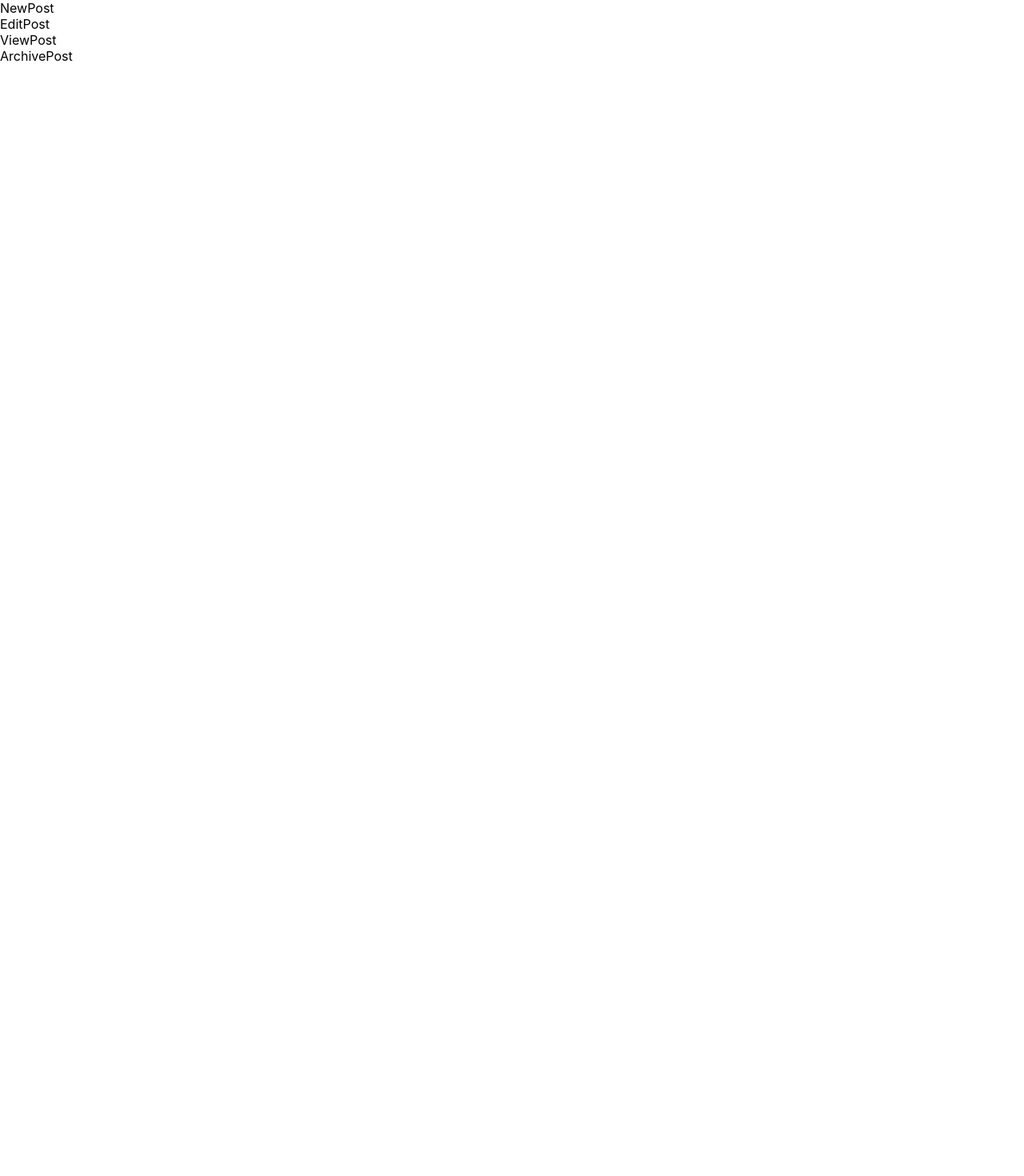
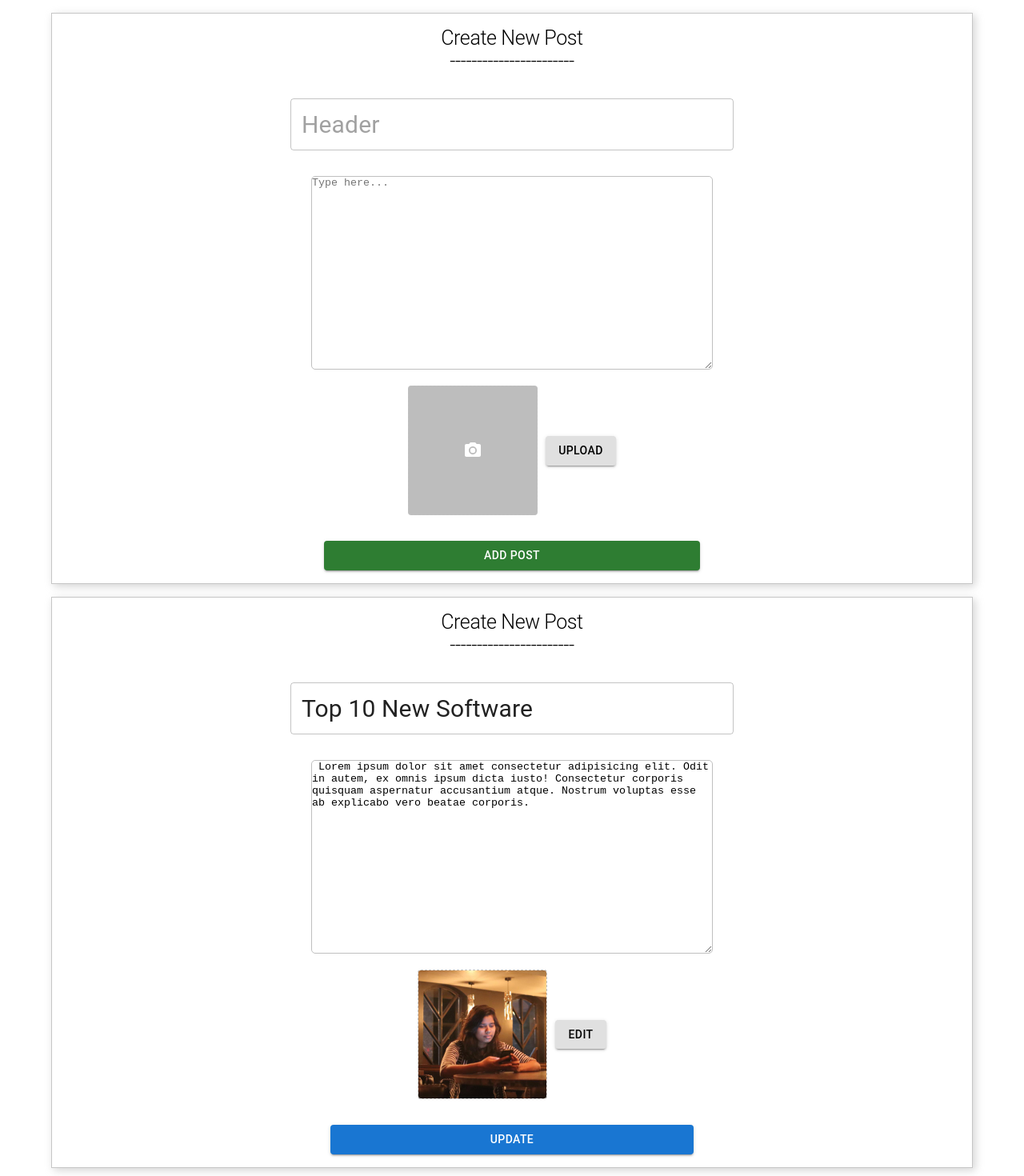
Before and after one commit to codewithdolly/crud01--blog-website--project-16, a React (Create React App) app: page / in a window 1280 px wide. Shown: the top 1470 px of the page at 80% size. Before the commit the page ends 800 px from the top, so only its background shows below. Built offline with nearby package versions, Linux system fonts and the light colour scheme.

Commit message:
New post -page created

```diff
--- a/src/App.scss
+++ b/src/App.scss
@@ -7,4 +7,5 @@ body{
   margin: 0;
   padding: 0;
   box-sizing: border-box;
+  text-align: center;
 }
--- a/src/Components/EditPost/EditPost.js
+++ b/src/Components/EditPost/EditPost.js
@@ -1,9 +1,95 @@
 import React from 'react'
 import "./EditPost.scss"
+import Box from "@mui/material/Box";
+import TextField from "@mui/material/TextField";
+import TextareaAutosize from "@mui/material/TextareaAutosize";
+import Button from "@mui/material/Button";
+import { styled } from "@mui/material/styles";
+import PhotoCamera from "@mui/icons-material/PhotoCamera";
+import Typography from '@mui/material/Typography';
+import { Avatar } from '@mui/material';
+import img1 from "../images/d.jpg"
+
+const Input = styled("input")({
+  display: "none",
+});
 
 const EditPost = () => {
   return (
-    <div>EditPost</div>
+    <>
+      <Box
+        className="editPost"
+        component="form"
+        sx={{
+          "& > :not(style)": { m: 2 },
+        }}
+        noValidate
+        autoComplete="off"
+      >
+     <Typography variant="h1" component="div" gutterBottom sx={{fontSize:"25px"}}>
+       Create New Post <br />-----------------------
+      </Typography>
+
+        {/* Header */}
+        <TextField
+          id="outlined-basic"
+          placeholder="Header"
+          defaultValue="Top 10 New Software"
+          variant="outlined"
+          id="editPost--header"
+        />
+        {/* Body */}
+        <Box>
+          <TextareaAutosize
+            aria-label="minimum height"
+            minRows={16}
+            placeholder="Type here..."
+            defaultValue=" Lorem ipsum dolor sit amet consectetur adipisicing elit. Odit in autem, ex omnis ipsum dicta iusto! Consectetur corporis quisquam aspernatur accusantium atque. Nostrum voluptas esse ab explicabo vero beatae corporis."
+            style={{
+              width: 500,
+              border: "1px solid silver",
+              borderRadius: "5px",
+            }}
+          />
+
+        </Box>
+
+        {/* Adding Images */}
+        <Box
+          style={{
+            display: "flex",
+            justifyContent: "center",
+            alignItems: "center",
+          }}
+        >
+          <Avatar variant="rounded" src={img1}  style={{
+              // padding: "3rem",
+              border: "1px dashed silver",
+              width: "10rem",
+              height: "10rem",
+              marginRight: "10px",
+            }}>
+            <PhotoCamera />
+      </Avatar>
+          <label htmlFor="contained-button-file">
+            <Input
+              accept="image/*"
+              id="contained-button-file"
+              multiple
+              type="file"
+            />
+            <Button variant="contained" color="inherit" component="span">
+              edit
+            </Button>
+          </label>
+        </Box>
+
+        {/* Add post Button */}
+        <Button variant="contained" sx={{ mx: 4, px: 25 }}>
+          Update
+        </Button>
+      </Box>
+    </>
   )
 }
 
--- a/src/Components/EditPost/EditPost.scss
+++ b/src/Components/EditPost/EditPost.scss
@@ -0,0 +1,10 @@
+.editPost{
+    border: 1px solid rgba(128, 128, 128, 0.452);
+    margin: 1rem 5%;
+    box-shadow:  3px 3px 10px rgba(192, 192, 192, 0.692);
+    #editPost--header{
+        font-size: 30px;
+       padding-right: 8rem;
+      height: 2rem;
+    }
+    }
--- a/src/Components/NewPost/NewPost.js
+++ b/src/Components/NewPost/NewPost.js
@@ -1,10 +1,100 @@
-import React from 'react'
+import React from "react";
 import "./NewPost.scss";
+import Box from "@mui/material/Box";
+import TextField from "@mui/material/TextField";
+import TextareaAutosize from "@mui/material/TextareaAutosize";
+import Button from "@mui/material/Button";
+import { styled } from "@mui/material/styles";
+import PhotoCamera from "@mui/icons-material/PhotoCamera";
+import Typography from "@mui/material/Typography";
+import Avatar from "@mui/material/Avatar";
+
+const Input = styled("input")({
+  display: "none",
+});
 
 const NewPost = () => {
   return (
-    <div>NewPost</div>
-  )
-}
+    <>
+      <Box
+        className="newPost"
+        component="form"
+        sx={{
+          "& > :not(style)": { m: 2 },
+        }}
+        noValidate
+        autoComplete="off"
+      >
+        <Typography
+          variant="h1"
+          component="div"
+          gutterBottom
+          sx={{ fontSize: "25px" }}
+        >
+          Create New Post <br />
+          -----------------------
+        </Typography>
 
-export default NewPost
+        {/* Header */}
+        <TextField
+          id="outlined-basic"
+          placeholder="Header"
+          variant="outlined"
+          id="newPost--header"
+        />
+        {/* Body */}
+        <Box>
+          <TextareaAutosize
+            aria-label="minimum height"
+            minRows={16}
+            placeholder="Type here..."
+            style={{
+              width: 500,
+              border: "1px solid silver",
+              borderRadius: "5px",
+            }}
+          />
+        </Box>
+
+        {/* Adding Images */}
+        <Box
+          style={{
+            display: "flex",
+            justifyContent: "center",
+            alignItems: "center",
+          }}
+        >
+          <Avatar
+            variant="rounded"
+            style={{
+              border: "1px dashed silver",
+              width: "10rem",
+              height: "10rem",
+              marginRight: "10px",
+            }}
+          >
+            <PhotoCamera />
+          </Avatar>
+          <label htmlFor="contained-button-file">
+            <Input
+              accept="image/*"
+              id="contained-button-file"
+              multiple
+              type="file"
+            />
+            <Button variant="contained" color="inherit" component="span">
+              Upload
+            </Button>
+          </label>
+        </Box>
+
+        {/* Add post Button */}
+        <Button variant="contained" color="success" sx={{ mx: 4, px: 25 }}>
+          Add Post
+        </Button>
+      </Box>
+    </>
+  );
+};
+
+export default NewPost;
--- a/src/Components/NewPost/NewPost.scss
+++ b/src/Components/NewPost/NewPost.scss
@@ -0,0 +1,10 @@
+.newPost{
+border: 1px solid rgba(128, 128, 128, 0.452);
+margin: 1rem 5%;
+box-shadow:  3px 3px 10px rgba(192, 192, 192, 0.692);
+#newPost--header{
+    font-size: 30px;
+   padding-right: 8rem;
+  height: 2rem;
+}
+}
```
Also changed, not shown: src/Components/images/d.jpg (added).
